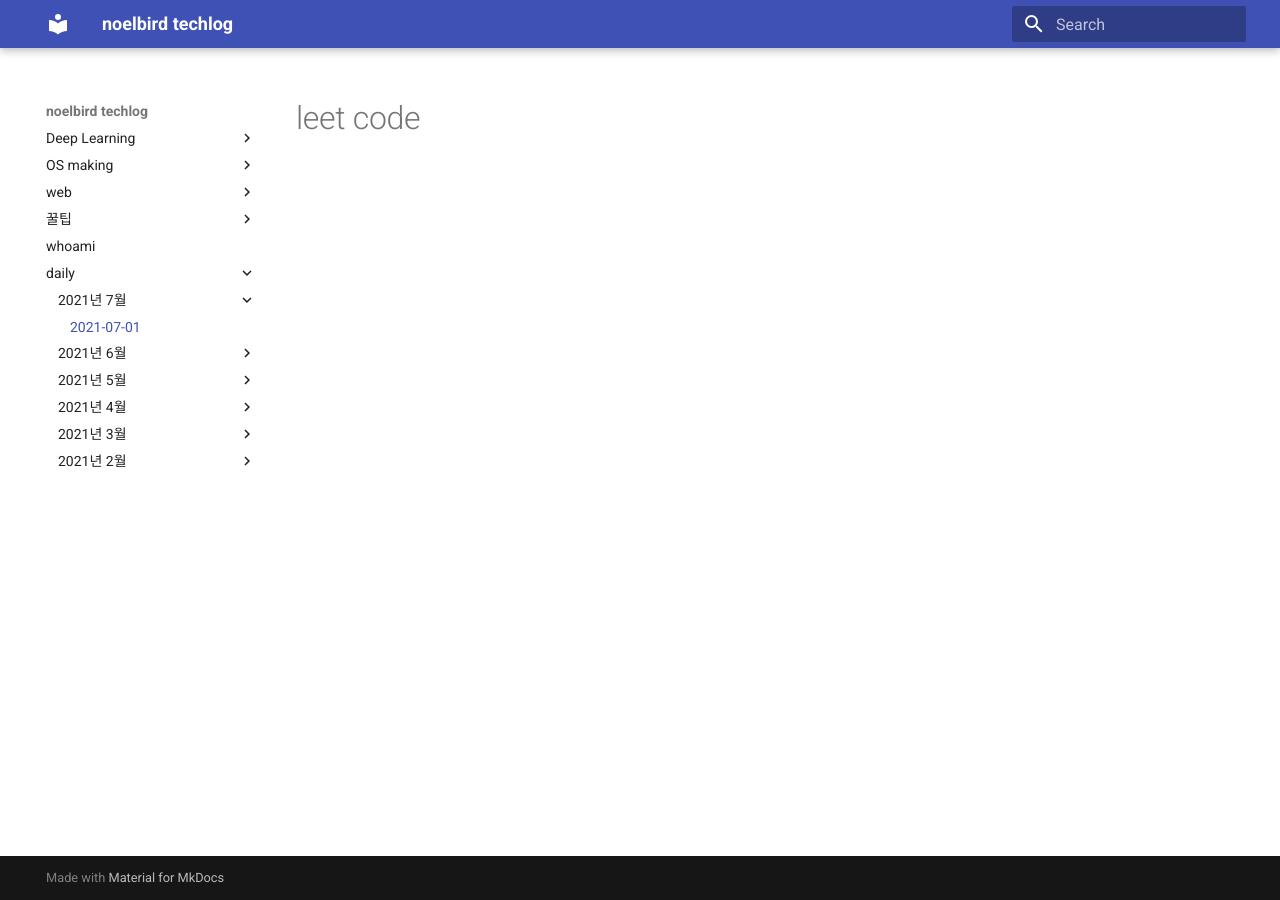
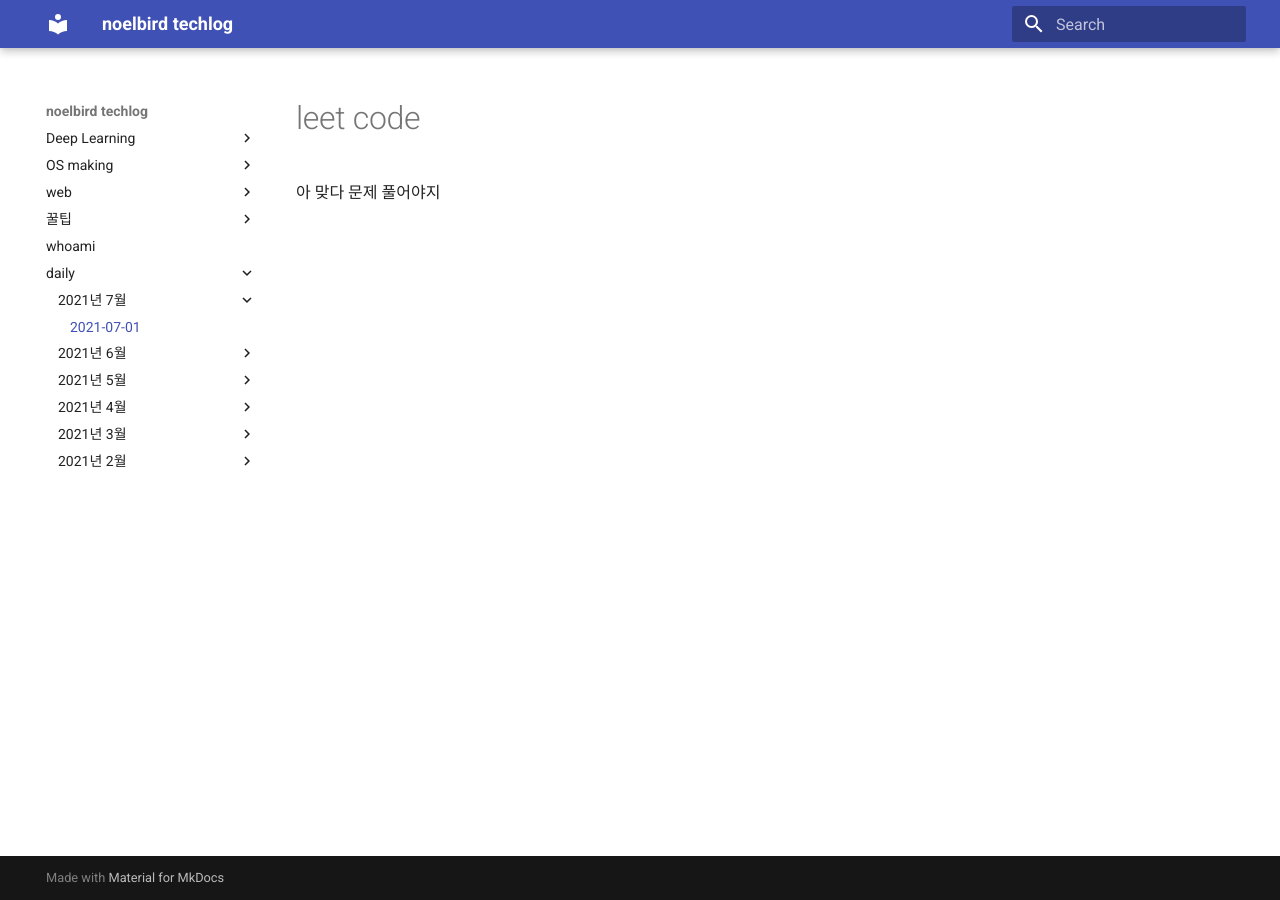
Before and after one commit to NoelBird/noelbird.github.io, an MkDocs documentation site: the page built from docs/daily/2021-07-01.md, in a window 1280 px wide. Built offline with MkDocs 1.6.1 and Material for MkDocs 9.7.7, drawn with Linux system fonts in a browser that asks for light colours; nearby versions of some CDN libraries.

Commit message:
2021-07-03

```diff
--- a/docs/daily/2021-07-01.md
+++ b/docs/daily/2021-07-01.md
@@ -1 +1,5 @@
 # leet code
+
+
+
+아 맞다 문제 풀어야지
```
